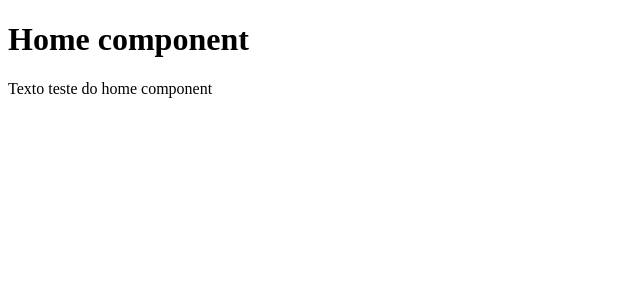
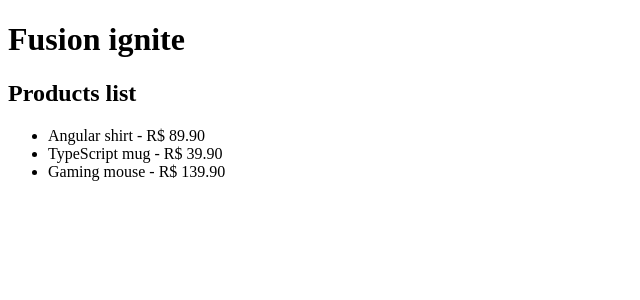
Before and after one commit to braga-gustavo/fusion-ignite, an Angular app: page / in a window 1280 px wide. Shown: the top 300 px of the page, without its empty margins (0-640 px from the left). Built offline with nearby package versions, Linux system fonts and the light colour scheme.

Commit message:
remove home component and add procuts component with static list

```diff
--- a/src/app/app.component.html
+++ b/src/app/app.component.html
@@ -1 +1,3 @@
-<router-outlet></router-outlet>
+<h1>Fusion ignite </h1>
+
+<app-product></app-product>
--- a/src/app/app.component.ts
+++ b/src/app/app.component.ts
@@ -1,10 +1,10 @@
 import { Component } from '@angular/core';
 import { RouterOutlet } from '@angular/router';
-import { HomeComponent } from './components/home/home.component';
+import { ProductComponent } from "./components/product/product.component";
 
 @Component({
   selector: 'app-root',
-  imports: [RouterOutlet, HomeComponent],
+  imports: [RouterOutlet, ProductComponent],
   templateUrl: './app.component.html',
   styleUrl: './app.component.css'
 })
--- a/src/app/app.routes.ts
+++ b/src/app/app.routes.ts
@@ -1,9 +1,3 @@
 import { Routes } from '@angular/router';
-import { HomeComponent } from './components/home/home.component';
 
-export const routes: Routes = [
-  {
-    path: '',
-    component: HomeComponent,
-  },
-];
+export const routes: Routes = [];
--- a/src/app/components/home/home.component.html
+++ /dev/null
@@ -1,2 +0,0 @@
-<h1>Home component</h1>
-<p>Texto teste do home component</p>
--- /dev/null
+++ b/src/app/components/product/product.component.html
@@ -0,0 +1,7 @@
+<h2>Products list</h2>
+
+<ul>
+  <li *ngFor="let product of products">
+    {{ product.name }} - R$ {{ product.price | number : "1.2-2" }}
+  </li>
+</ul>
--- /dev/null
+++ b/src/app/components/product/product.component.ts
@@ -0,0 +1,18 @@
+import { CommonModule } from '@angular/common';
+import { Component } from '@angular/core';
+
+@Component({
+  selector: 'app-product',
+  templateUrl: './product.component.html',
+  styleUrl: './product.component.css',
+  imports: [CommonModule]
+})
+export class ProductComponent {
+
+  products = [
+    {name: 'Angular shirt', price: 89.90},
+    {name: 'TypeScript mug', price: 39.90},
+    {name: 'Gaming mouse', price: 139.90}
+  ];
+
+}
```
Also changed, not shown: src/app/components/home/home.component.ts (deleted, +0 -11 lines), src/app/components/product/product.component.css (added), 1 other file (tests, documents, lock files or other folders).
